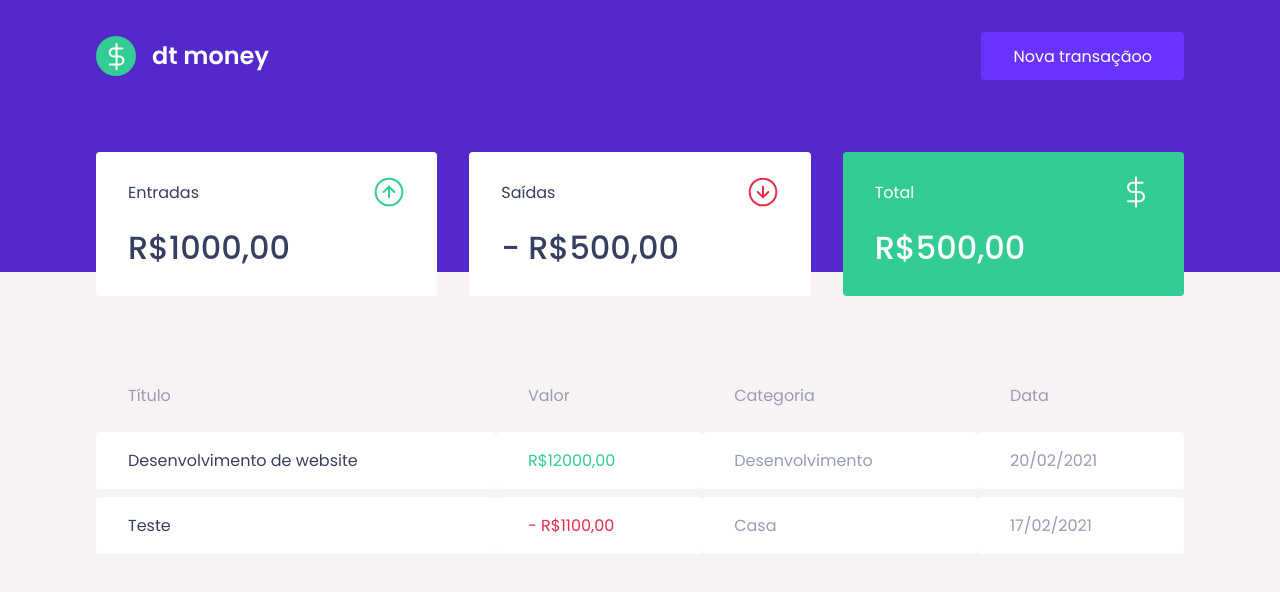
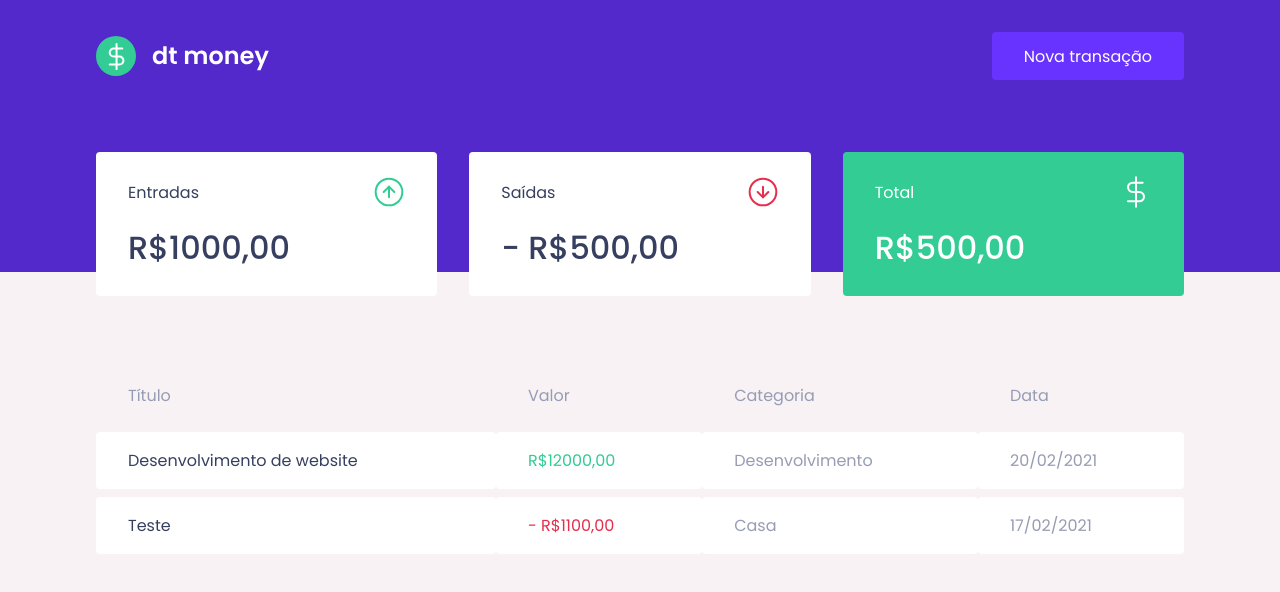
Before and after one commit to Gustavo-SB/dtmoney, a React (Create React App) app: page / in a window 1280 px wide. Shown: the top 592 px of the page. Built offline with nearby package versions, Linux system fonts and the light colour scheme; no server answers; what miragejs would draw is missing.

Commit message:
correcao

```diff
--- a/src/components/Header/index.tsx
+++ b/src/components/Header/index.tsx
@@ -13,7 +13,7 @@ export function Header({ onOpenNewTransactionModal }: HeaderProps) {
       <Content>
         <img src={logoImg} alt="dt money"></img>
         <button type="button" onClick={onOpenNewTransactionModal}>
-          Nova transaçãoo
+          Nova transação
         </button>
 
 
```
